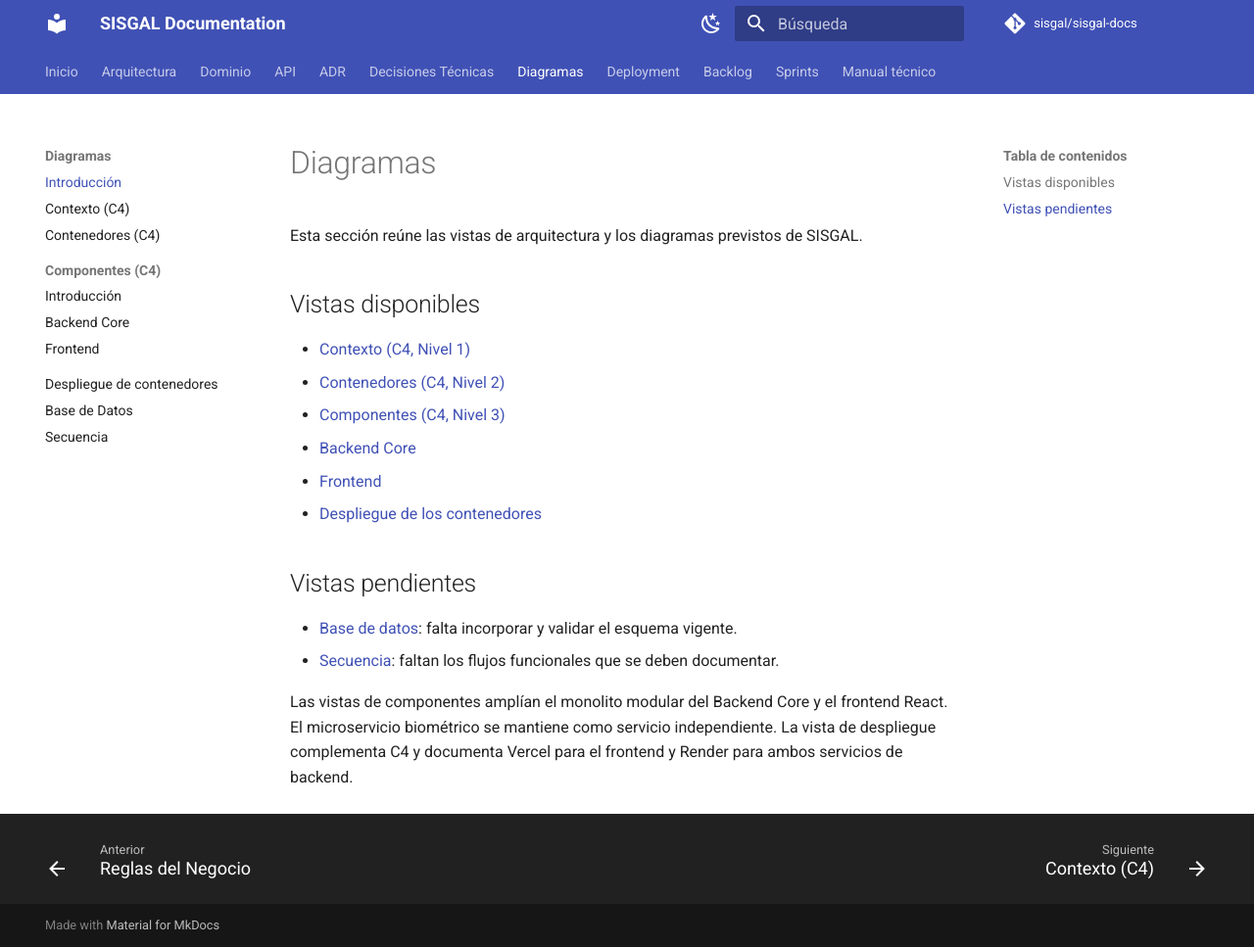
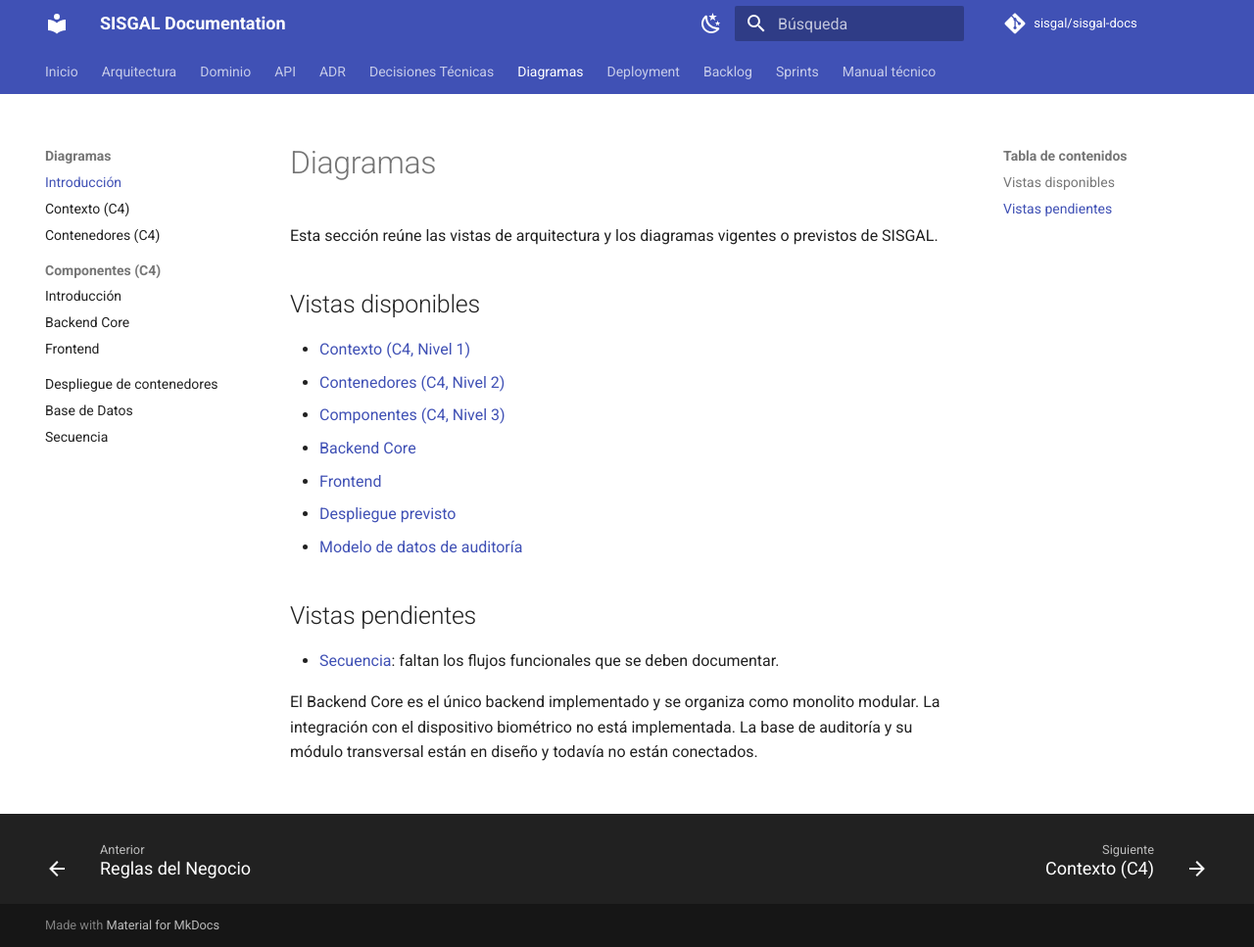
Before and after one commit to sisgal-platform/sisgal-docs, an MkDocs documentation site: the page built from docs/diagrams/index.md, in a window 1280 px wide and 967 px high. Shown: the whole window at 98% size. Built offline with MkDocs 1.6.1 and Material for MkDocs 9.7.7, drawn with Linux system fonts in a browser that asks for light colours; comment, search, counter and statistics services are not loaded.

Commit message:
docs: update diagram inventory for current architecture

```diff
--- a/docs/diagrams/index.md
+++ b/docs/diagrams/index.md
@@ -1,6 +1,6 @@
 # Diagramas
 
-Esta sección reúne las vistas de arquitectura y los diagramas previstos de SISGAL.
+Esta sección reúne las vistas de arquitectura y los diagramas vigentes o previstos de SISGAL.
 
 ## Vistas disponibles
 
@@ -9,11 +9,11 @@ Esta sección reúne las vistas de arquitectura y los diagramas previstos de SIS
 - [Componentes (C4, Nivel 3)](components.md)
   - [Backend Core](components-backend.md)
   - [Frontend](components-frontend.md)
-- [Despliegue de los contenedores](deployment.md)
+- [Despliegue previsto](deployment.md)
+- [Modelo de datos de auditoría](database.md)
 
 ## Vistas pendientes
 
-- [Base de datos](database.md): falta incorporar y validar el esquema vigente.
 - [Secuencia](sequence.md): faltan los flujos funcionales que se deben documentar.
 
-Las vistas de componentes amplían el monolito modular del Backend Core y el frontend React. El microservicio biométrico se mantiene como servicio independiente. La vista de despliegue complementa C4 y documenta Vercel para el frontend y Render para ambos servicios de backend.
+El Backend Core es el único backend implementado y se organiza como monolito modular. La integración con el dispositivo biométrico no está implementada. La base de auditoría y su módulo transversal están en diseño y todavía no están conectados.
```
